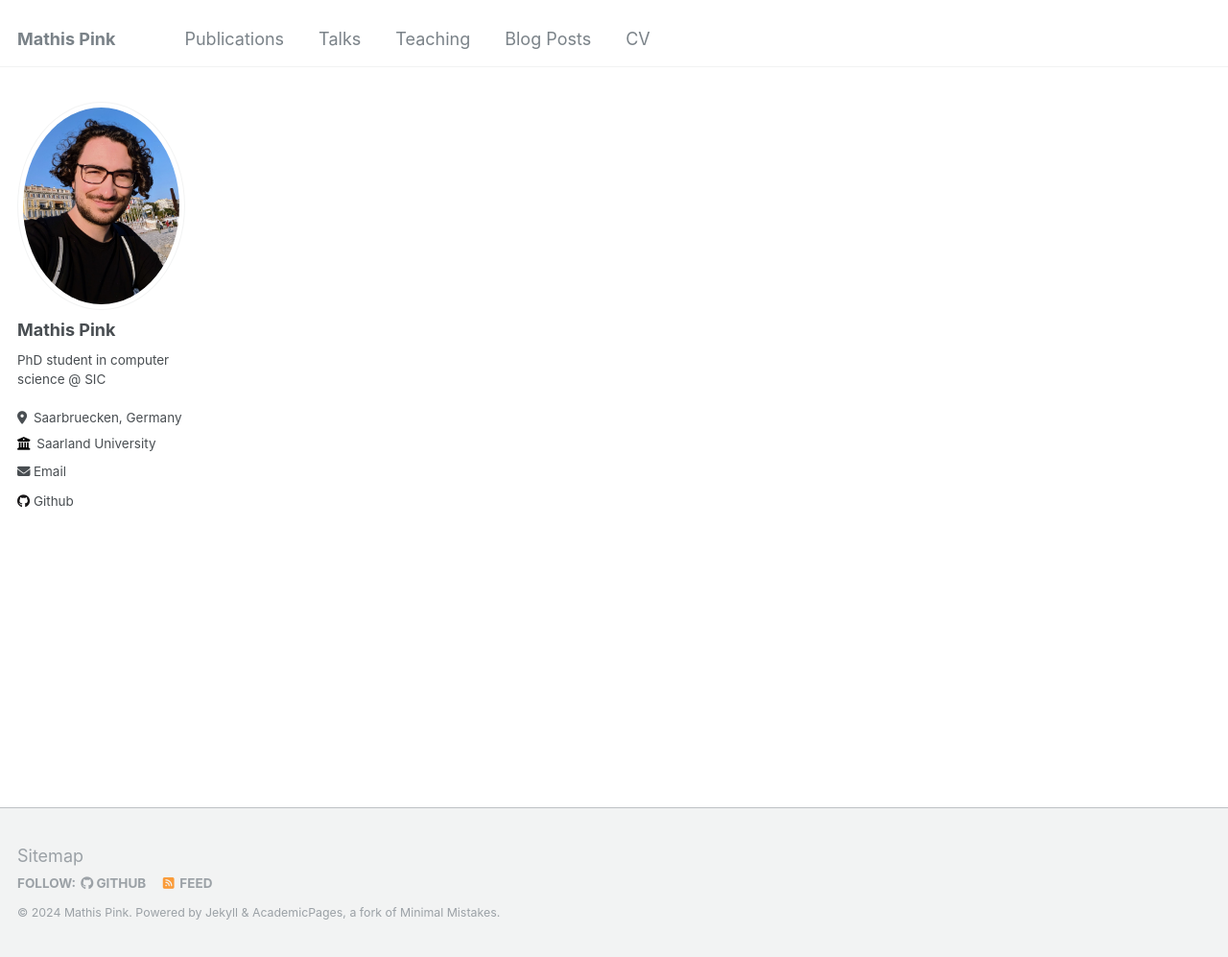
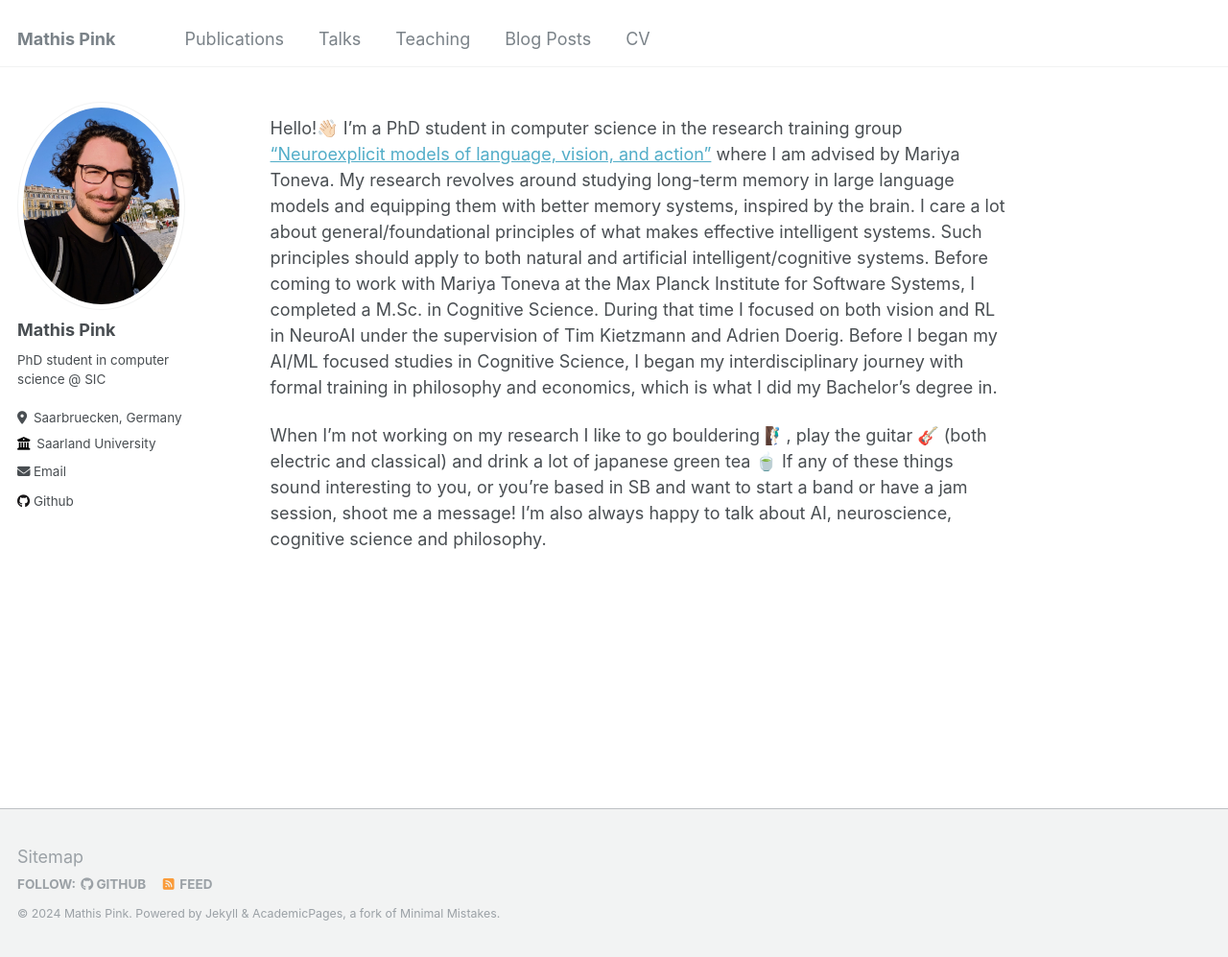
Before and after one commit to mathispink/mathispink.github.io, a Jekyll site: the page built from _pages/about.md, in a window 1280 px wide and 997 px high. Shown: the whole window at 96% size. Built offline with Jekyll 4.4.1, drawn with Linux system fonts in a browser that asks for light colours.

Commit message:
Update about.md

```diff
--- a/_pages/about.md
+++ b/_pages/about.md
@@ -6,3 +6,9 @@ redirect_from:
   - /about/
   - /about.html
 ---
+
+Hello!👋🏻 I'm a PhD student in computer science in the research training group ["Neuroexplicit models of language, vision, and action"](https://www.neuroexplicit.org/) where I am advised by Mariya Toneva. My research revolves around studying long-term memory in large language models and equipping them with better memory systems, inspired by the brain. I care a lot about general/foundational principles of what makes effective intelligent systems. Such principles should apply to both natural and artificial intelligent/cognitive systems.
+Before coming to work with Mariya Toneva at the Max Planck Institute for Software Systems, I completed a M.Sc. in Cognitive Science. During that time I focused on both vision and RL in NeuroAI under the supervision of Tim Kietzmann and Adrien Doerig. Before I began my AI/ML focused studies in Cognitive Science, I began my interdisciplinary journey with formal training in philosophy and economics, which is what I did my Bachelor's degree in.
+
+When I'm not working on my research I like to go bouldering 🧗🏻‍♂️, play the guitar 🎸 (both electric and classical) and drink a lot of japanese green tea 🍵
+If any of these things sound interesting to you, or you're based in SB and want to start a band or have a jam session, shoot me a message! I'm also always happy to talk about AI, neuroscience, cognitive science and philosophy.
```
